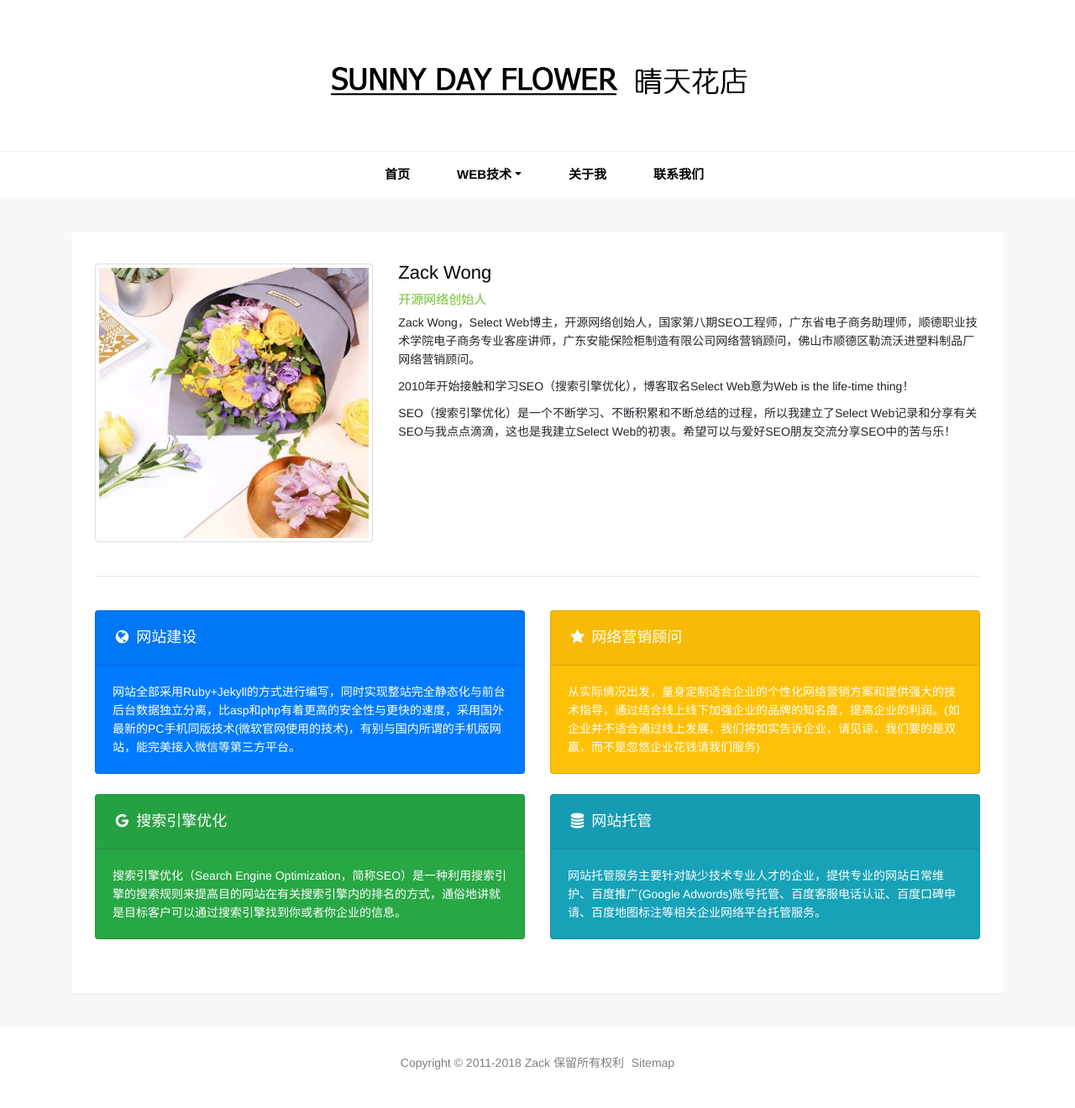
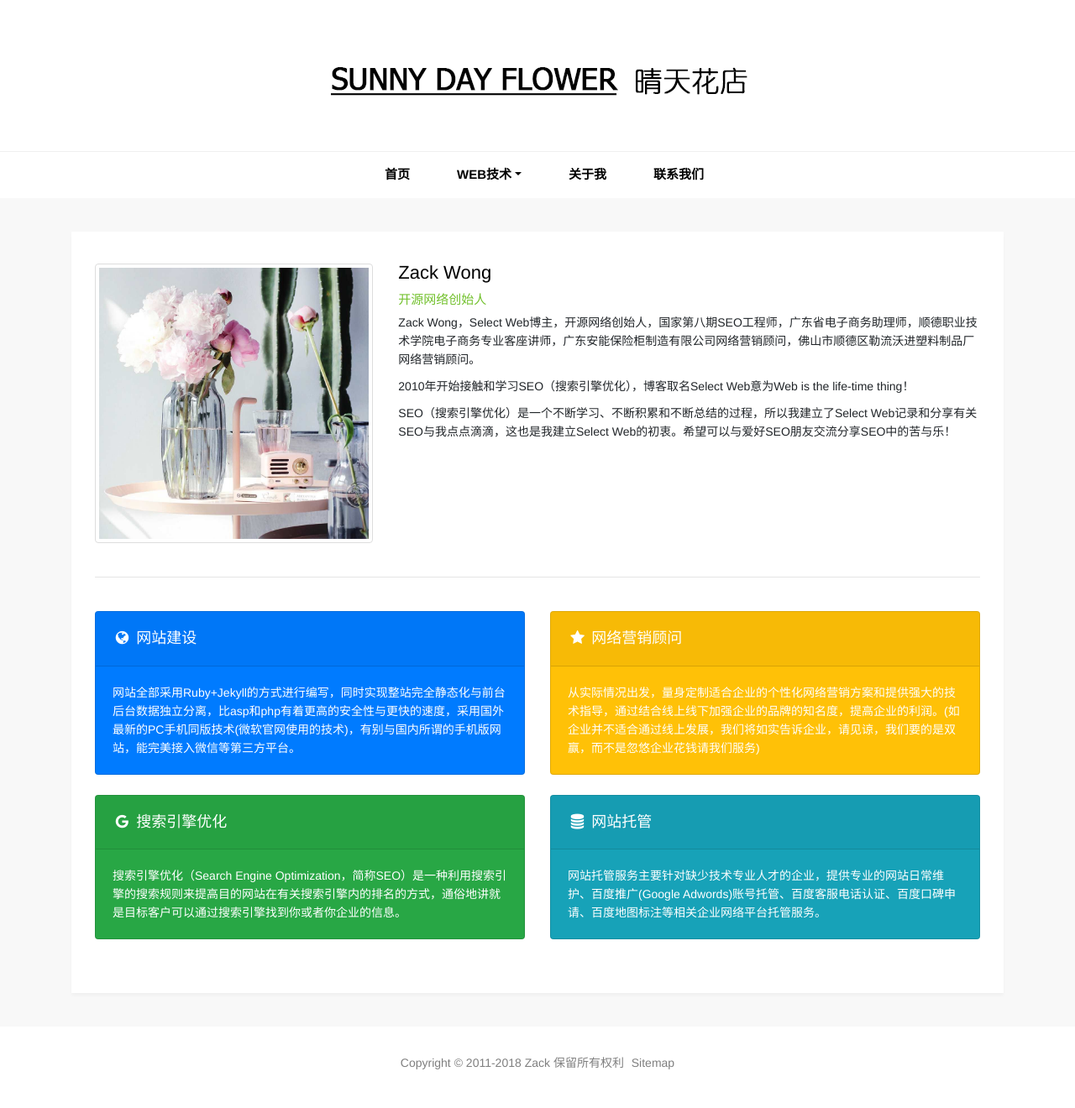
Before and after one commit to cshanyu/cshanyu.github.io, a Jekyll site: the page built from pages/contact.html, in a window 1280 px wide. Shown: the whole page at 84% size. Built offline with Jekyll 4.4.1, drawn with Linux system fonts in a browser that asks for light colours; comment, search, counter and statistics services are not loaded.

Commit message:
Update contact.html

```diff
--- a/pages/contact.html
+++ b/pages/contact.html
@@ -10,7 +10,7 @@ description: 鱼仔，顺德职业技术学院学生。
     <div class="post">
       <div class="caption">
         <div class="row">
-          <div class="col-md-4 mt-4"><img src="/images/pages/about.jpg" alt="Zack Wong" class="img-thumbnail"></div>
+          <div class="col-md-4 mt-4"><img src="/images/pages/contact.jpg" alt="Zack Wong" class="img-thumbnail"></div>
           <div class="col-md-8 mt-4">
             <p class="post-title">Zack Wong</p>
             <p class="post-tag">开源网络创始人</p>
```
